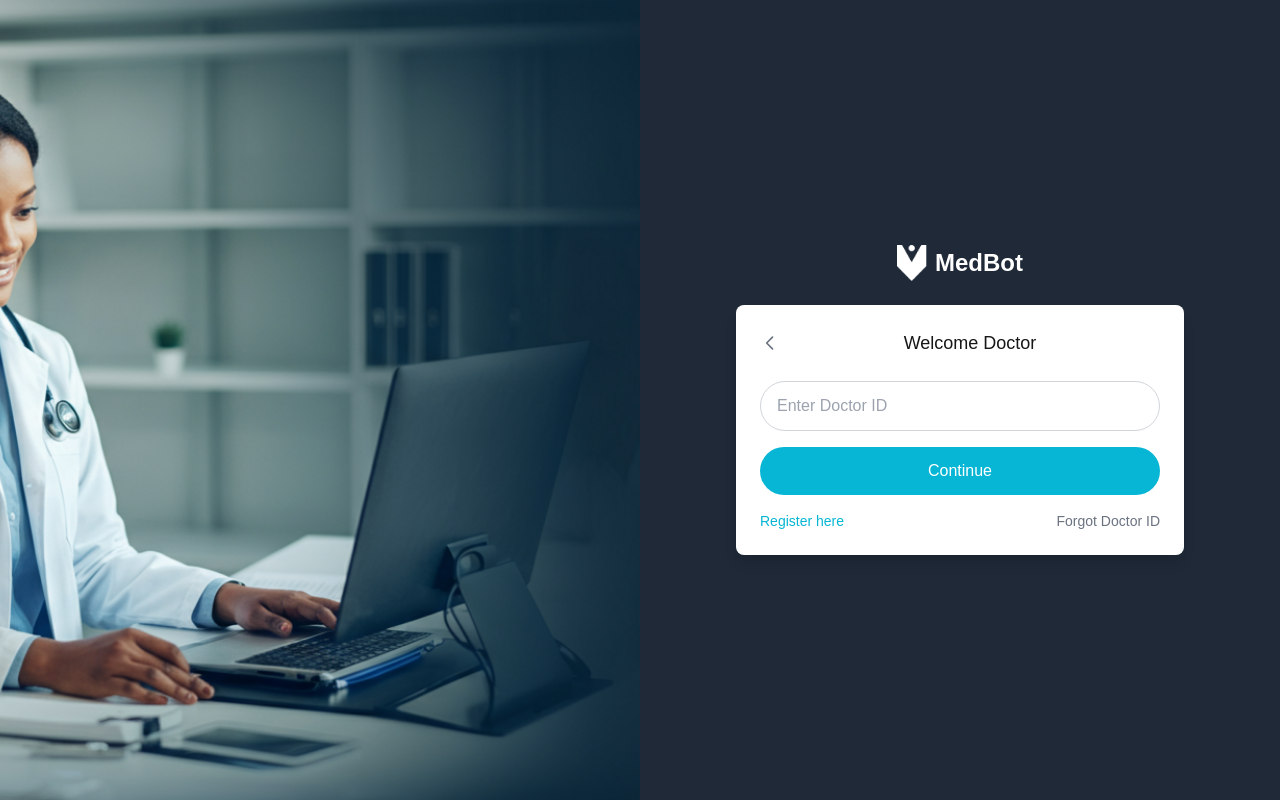
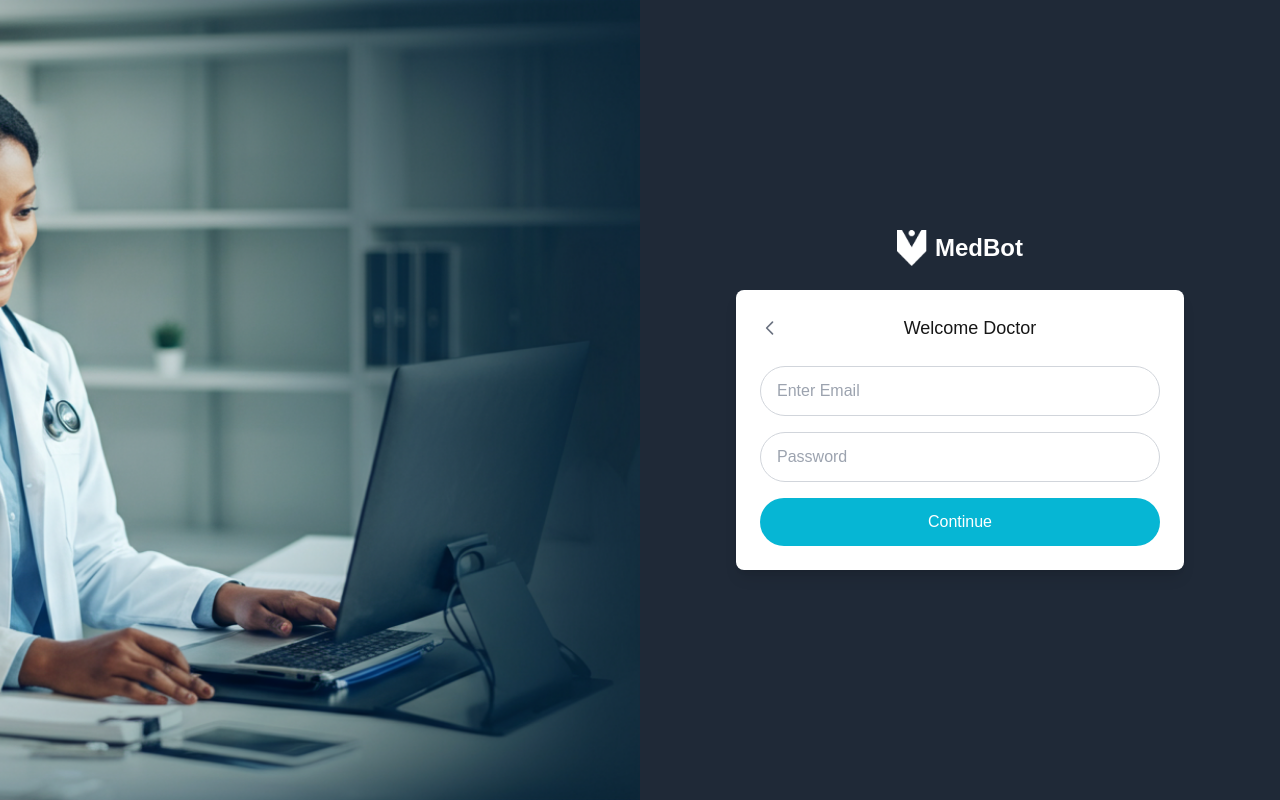
Before and after one commit to jainvedant392/EDP, a Next.js app in the folder frontend/: page /login/doctor in a window 1280 px wide. Built offline with nearby package versions, Linux system fonts and the light colour scheme; what @radix-ui/themes would draw is missing.

Commit message:
fix: login for all roles

```diff
--- a/frontend/package.json
+++ b/frontend/package.json
@@ -12,6 +12,7 @@
     "@radix-ui/react-select": "^2.2.2",
     "@radix-ui/themes": "^3.2.0",
     "autoprefixer": "^10.4.21",
+    "axios": "^1.9.0",
     "lucide-react": "^0.507.0",
     "next": "15.1.7",
     "react": "^19.0.0",
--- a/frontend/src/app/login/admin/page.tsx
+++ b/frontend/src/app/login/admin/page.tsx
@@ -5,13 +5,14 @@ import Image from 'next/image'
 import Link from 'next/link'
 
 export default function AdminLoginPage() {
-  const [adminId, setAdminId] = useState('')
+  const [email, setEmail] = useState('')
+  const [password, setPassword] = useState('')
   const router = useRouter()
 
   const handleSubmit = e => {
     e.preventDefault()
     // In a real app, you would handle authentication here
-    console.log('Admin login with ID:', adminId)
+    console.log('Admin login with ID:', email, password)
     // Redirect to admin dashboard on successful login
   }
 
@@ -74,9 +75,19 @@ export default function AdminLoginPage() {
                   <input
                     type='text'
                     className='w-full rounded-full border border-gray-300 px-4 py-3 focus:outline-none focus:ring-2 focus:ring-cyan-500'
-                    placeholder='Enter Admin ID'
-                    value={adminId}
-                    onChange={e => setAdminId(e.target.value)}
+                    placeholder='Enter Email'
+                    value={email}
+                    onChange={e => setEmail(e.target.value)}
+                    required
+                  />
+                </div>
+                <div className='mb-4'>
+                  <input
+                    type='password'
+                    className='w-full rounded-full border border-gray-300 px-4 py-3 focus:outline-none focus:ring-2 focus:ring-cyan-500'
+                    placeholder='Enter password'
+                    value={password}
+                    onChange={e => setPassword(e.target.value)}
                     required
                   />
                 </div>
@@ -88,21 +99,6 @@ export default function AdminLoginPage() {
                   Continue
                 </button>
               </form>
-
-              <div className='mt-4 flex justify-between text-sm'>
-                <Link
-                  href='/admin/register'
-                  className='text-cyan-500 hover:underline'
-                >
-                  Register here
-                </Link>
-                <Link
-                  href='/admin/forgot-id'
-                  className='text-gray-500 hover:underline'
-                >
-                  Forgot Admin ID
-                </Link>
-              </div>
             </div>
           </div>
         </div>
--- a/frontend/src/app/login/doctor/page.tsx
+++ b/frontend/src/app/login/doctor/page.tsx
@@ -3,16 +3,43 @@ import { useState } from 'react'
 import { useRouter } from 'next/navigation'
 import Image from 'next/image'
 import Link from 'next/link'
+import axios from 'axios'
 
 export default function DoctorLoginPage() {
-  const [doctorId, setDoctorId] = useState('')
+  const [email, setEmail] = useState('')
+  const [password, setPassword] = useState('')
   const router = useRouter()
 
-  const handleSubmit = e => {
+  async function LoginDoctor() {
+    const data = new URLSearchParams()
+    data.append('email', email)
+    data.append('password', password)
+
+    try{
+      const result = await axios.post(
+        'http://localhost:8000/login/doctor/',
+        data,
+        {
+          headers: {
+            'Content-Type': 'application/x-www-form-urlencoded'
+          }
+        }
+      )
+
+      console.log(result.data)
+      localStorage.setItem('token', result.data.access)
+      localStorage.setItem('doctor_id', result.data.id)
+       // Redirect to doctor dashboard on successful login
+    }
+    catch{
+      window.alert("Invalid credentials")
+    }
+  }
+
+  const handleSubmit = async e => {
     e.preventDefault()
-    // In a real app, you would handle authentication here
-    console.log('Doctor login with ID:', doctorId)
-    // Redirect to doctor dashboard on successful login
+    // console.log('Doctor login with ID:', email, password)
+    await LoginDoctor()
   }
 
   return (
@@ -74,9 +101,19 @@ export default function DoctorLoginPage() {
                   <input
                     type='text'
                     className='w-full rounded-full border border-gray-300 px-4 py-3 focus:outline-none focus:ring-2 focus:ring-cyan-500'
-                    placeholder='Enter Doctor ID'
-                    value={doctorId}
-                    onChange={e => setDoctorId(e.target.value)}
+                    placeholder='Enter Email'
+                    value={email}
+                    onChange={e => setEmail(e.target.value)}
+                    required
+                  />
+                </div>
+                <div className='mb-4'>
+                  <input
+                    type='password'
+                    className='w-full rounded-full border border-gray-300 px-4 py-3 focus:outline-none focus:ring-2 focus:ring-cyan-500'
+                    placeholder='Password'
+                    value={password}
+                    onChange={e => setPassword(e.target.value)}
                     required
                   />
                 </div>
@@ -88,21 +125,6 @@ export default function DoctorLoginPage() {
                   Continue
                 </button>
               </form>
-
-              <div className='mt-4 flex justify-between text-sm'>
-                <Link
-                  href='/doctor/register'
-                  className='text-cyan-500 hover:underline'
-                >
-                  Register here
-                </Link>
-                <Link
-                  href='/doctor/forgot-id'
-                  className='text-gray-500 hover:underline'
-                >
-                  Forgot Doctor ID
-                </Link>
-              </div>
             </div>
           </div>
         </div>
--- a/frontend/src/app/login/patient/page.tsx
+++ b/frontend/src/app/login/patient/page.tsx
@@ -5,13 +5,15 @@ import Image from 'next/image'
 import Link from 'next/link'
 
 export default function PatientLoginPage() {
-  const [patientId, setPatientId] = useState('')
+  const [aadhaar, setAadhaar] = useState('')
+  const [password, setPassword] = useState('')
+
   const router = useRouter()
 
   const handleSubmit = e => {
     e.preventDefault()
     // In a real app, you would handle authentication here
-    console.log('Patient login with ID:', patientId)
+    console.log('Patient login with ID:', aadhaar, password)
     // Redirect to patient dashboard on successful login
   }
 
@@ -74,9 +76,19 @@ export default function PatientLoginPage() {
                   <input
                     type='text'
                     className='w-full rounded-full border border-gray-300 px-4 py-3 focus:outline-none focus:ring-2 focus:ring-cyan-500'
-                    placeholder='Enter Patient ID'
-                    value={patientId}
-                    onChange={e => setPatientId(e.target.value)}
+                    placeholder='Enter Aadhaar'
+                    value={aadhaar}
+                    onChange={e => setAadhaar(e.target.value)}
+                    required
+                  />
+                </div>
+                <div className='mb-4'>
+                  <input
+                    type='text'
+                    className='w-full rounded-full border border-gray-300 px-4 py-3 focus:outline-none focus:ring-2 focus:ring-cyan-500'
+                    placeholder='Enter password'
+                    value={password}
+                    onChange={e => setPassword(e.target.value)}
                     required
                   />
                 </div>
--- a/frontend/src/app/register/patient/page.tsx
+++ b/frontend/src/app/register/patient/page.tsx
@@ -7,8 +7,8 @@ import Navbar from '@/components/Navbar'
 export default function PatientRegistrationPage() {
   const [formData, setFormData] = useState({
     name: '',
-    contactNumber: '',
-    aadhaarNumber: ''
+    aadhaar: '',
+    password: ''
   })
 
   const handleChange = e => {
@@ -85,21 +85,21 @@ export default function PatientRegistrationPage() {
                   />
 
                   <input
-                    type='tel'
-                    name='contactNumber'
+                    type='text'
+                    name='aadhaar'
                     className='w-full rounded-full border border-gray-300 px-4 py-3 focus:outline-none focus:ring-2 focus:ring-cyan-500'
-                    placeholder='Enter Contact Number'
-                    value={formData.contactNumber}
+                    placeholder='Enter Aadhaar Number'
+                    value={formData.aadhaar}
                     onChange={handleChange}
                     required
                   />
 
                   <input
-                    type='text'
-                    name='aadhaarNumber'
+                    type='password'
+                    name='password'
                     className='w-full rounded-full border border-gray-300 px-4 py-3 focus:outline-none focus:ring-2 focus:ring-cyan-500'
-                    placeholder='Enter Aadhaar Number'
-                    value={formData.aadhaarNumber}
+                    placeholder='Enter password'
+                    value={formData.password}
                     onChange={handleChange}
                     required
                   />
```
